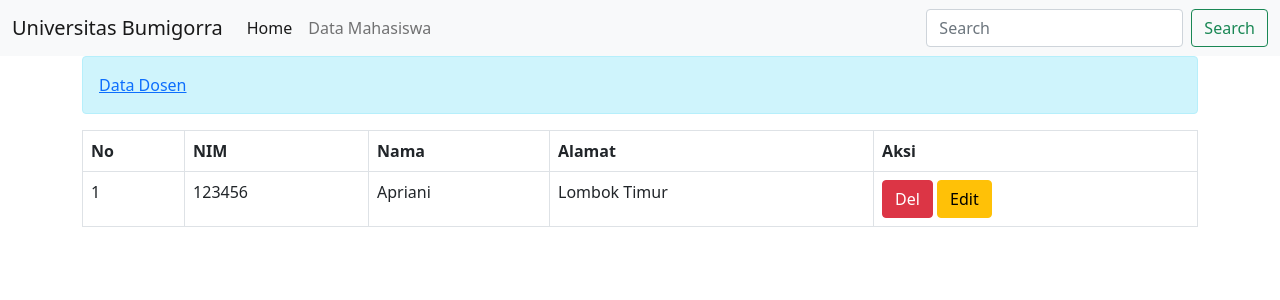
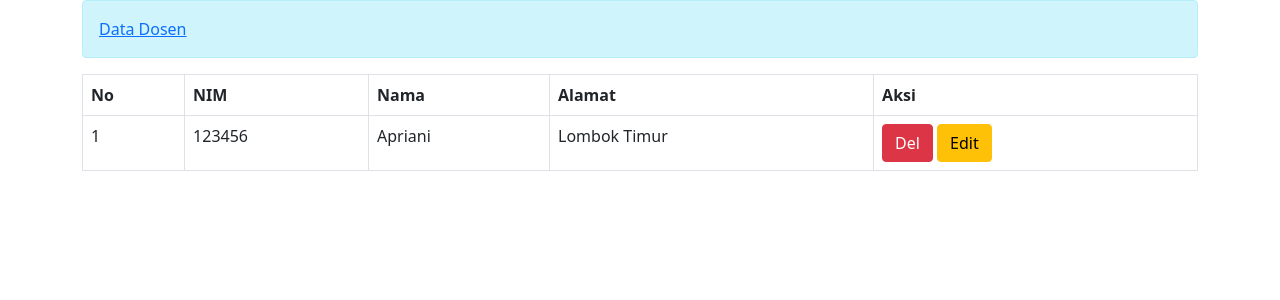
Before and after one commit to romlilee/tampildata_, a PHP site: page / in a window 1280 px wide. Shown: the top 300 px of the page. Run offline with PHP 8.4, Linux system fonts and the light colour scheme; data comes from the database, SQL or seed files in the repository.

Commit message:
Revert "menambahkan navbar"

```diff
--- a/index.php
+++ b/index.php
@@ -7,28 +7,6 @@
 	<!-- <link rel="stylesheet" href="https://cdn.jsdelivr/npm/bootstrap@5.0.0-beta1/dist/css/bootstrap.min.css"> -->
 </head>
 <body>
-<nav class="navbar navbar-expand-lg navbar-light bg-light">
-  <div class="container-fluid">
-    <a class="navbar-brand" href="#">Universitas Bumigorra</a>
-    <button class="navbar-toggler" type="button" data-bs-toggle="collapse" data-bs-target="#navbarSupportedContent" aria-controls="navbarSupportedContent" aria-expanded="false" aria-label="Toggle navigation">
-      <span class="navbar-toggler-icon"></span>
-    </button>
-    <div class="collapse navbar-collapse" id="navbarSupportedContent">
-      <ul class="navbar-nav me-auto mb-2 mb-lg-0">
-        <li class="nav-item">
-          <a class="nav-link active" aria-current="page" href="index.php">Home</a>
-        </li>
-        <li class="nav-item">
-          <a class="nav-link" href="mhs.php">Data Mahasiswa</a>
-        </li>
-      </ul>
-      <form class="d-flex">
-        <input class="form-control me-2" type="search" placeholder="Search" aria-label="Search">
-        <button class="btn btn-outline-success" type="submit">Search</button>
-      </form>
-    </div>
-  </div>
-</nav>
 	<div class="container">
 		<div class="alert alert-info"><a href="https://shimozuki.github.io/">Data Dosen</a></div>
 		<table class="table table-bordered">
```
Also changed, not shown: mhs.php (+0 -22 lines).
